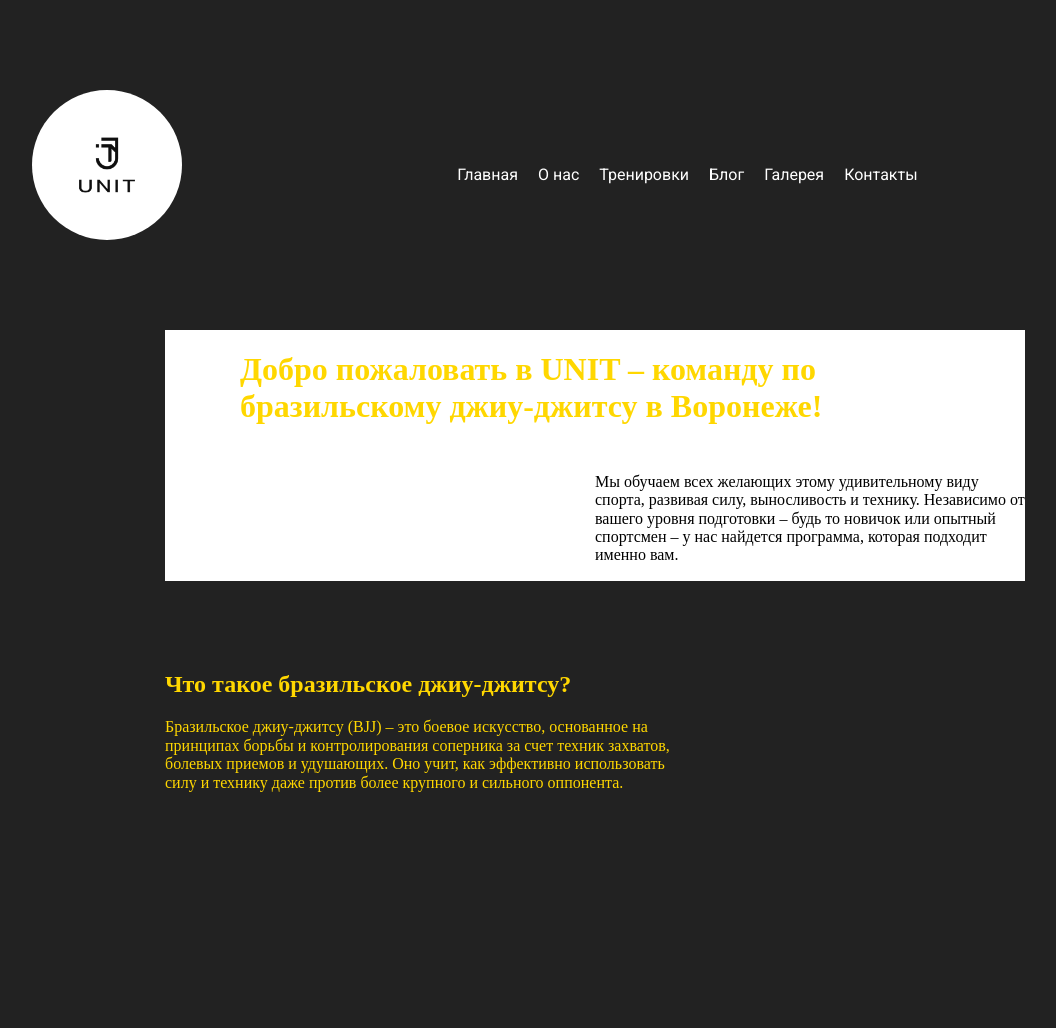
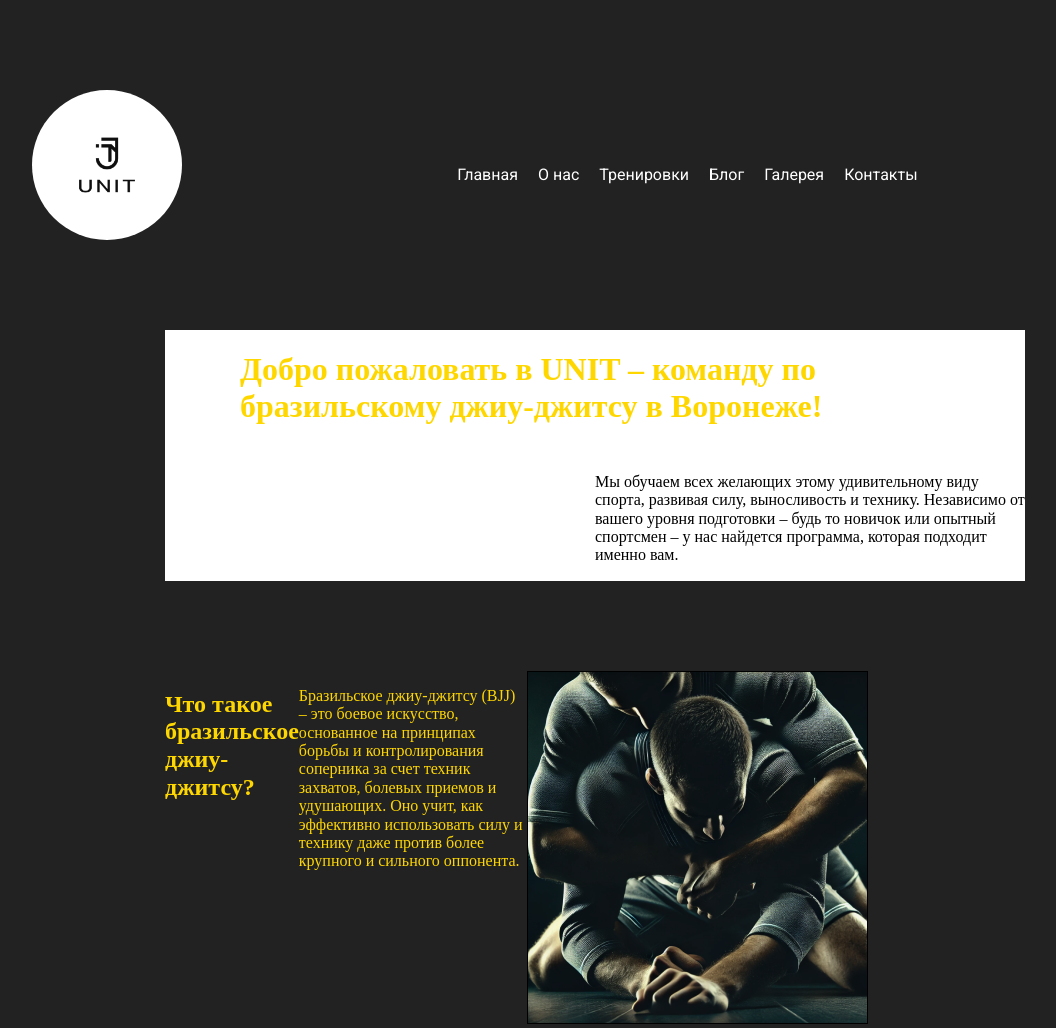
Before and after one commit to rodionovjj/site_unitjj, a plain HTML site: page index.html in a window 1280 px wide. Shown: the whole page, without its empty margins (165-1221 px from the left). Before the commit the page ends 808 px from the top, so only its background shows below. Drawn offline with Linux system fonts and the light colour scheme.

Commit message:
add  img about

```diff
--- a/index.html
+++ b/index.html
@@ -39,6 +39,9 @@
     <p class="about-p">
 Бразильское джиу-джитсу (BJJ) – это боевое искусство, основанное на принципах борьбы и контролирования соперника за счет техник захватов, болевых приемов и удушающих. Оно учит, как эффективно использовать силу и технику даже против более крупного и сильного оппонента.
     </p>
+    <div class="about-img">
+    <img src="/img/grappler.png">
+    </div>
 </section>
 
 
--- a/style/style.css
+++ b/style/style.css
@@ -36,10 +36,7 @@ li {
     width: 150px;
     height: 150px;
 }
-img {
-    width: 950px;
-    height: auto;
-}
+
 
 .welcome-section {
     display: flex;
@@ -58,7 +55,7 @@ img {
     margin-left: 75px;
     width: 739px;
     height: 84px;
-    size
+
 }
 
 .welcome-section-p {
@@ -68,11 +65,13 @@ img {
 }
 
 .about {
+    display: flex;
     width: 40%;
     margin-top: 90px;
     margin-left: 330px;
     margin-right: 90px;
 }
+
 .about-h2 {
     color: #FFD700;
 }
@@ -80,3 +79,8 @@ img {
 .about-p {
     color: #FFD700;
 }
+
+.about-img {
+    width: 150px;
+    height: 150px;
+}
```
Also changed, not shown: img/grappler.png (added).
